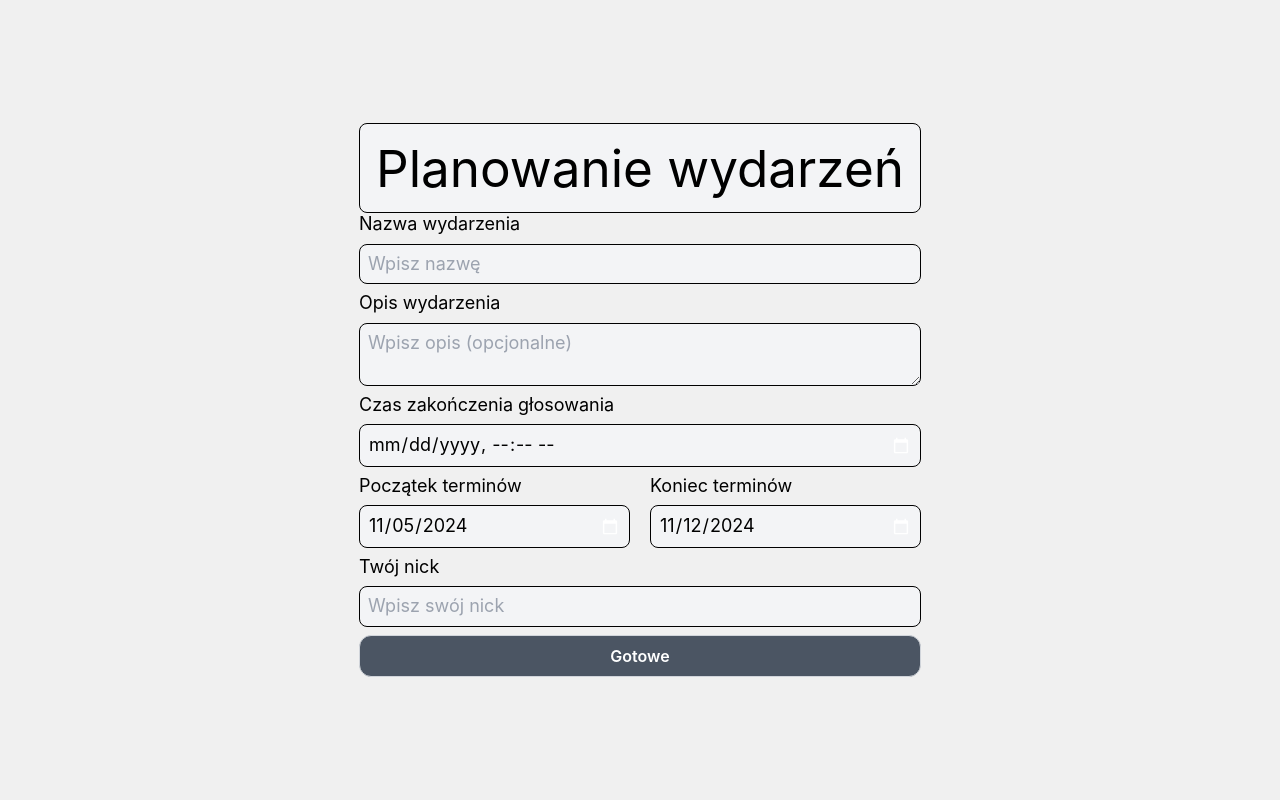
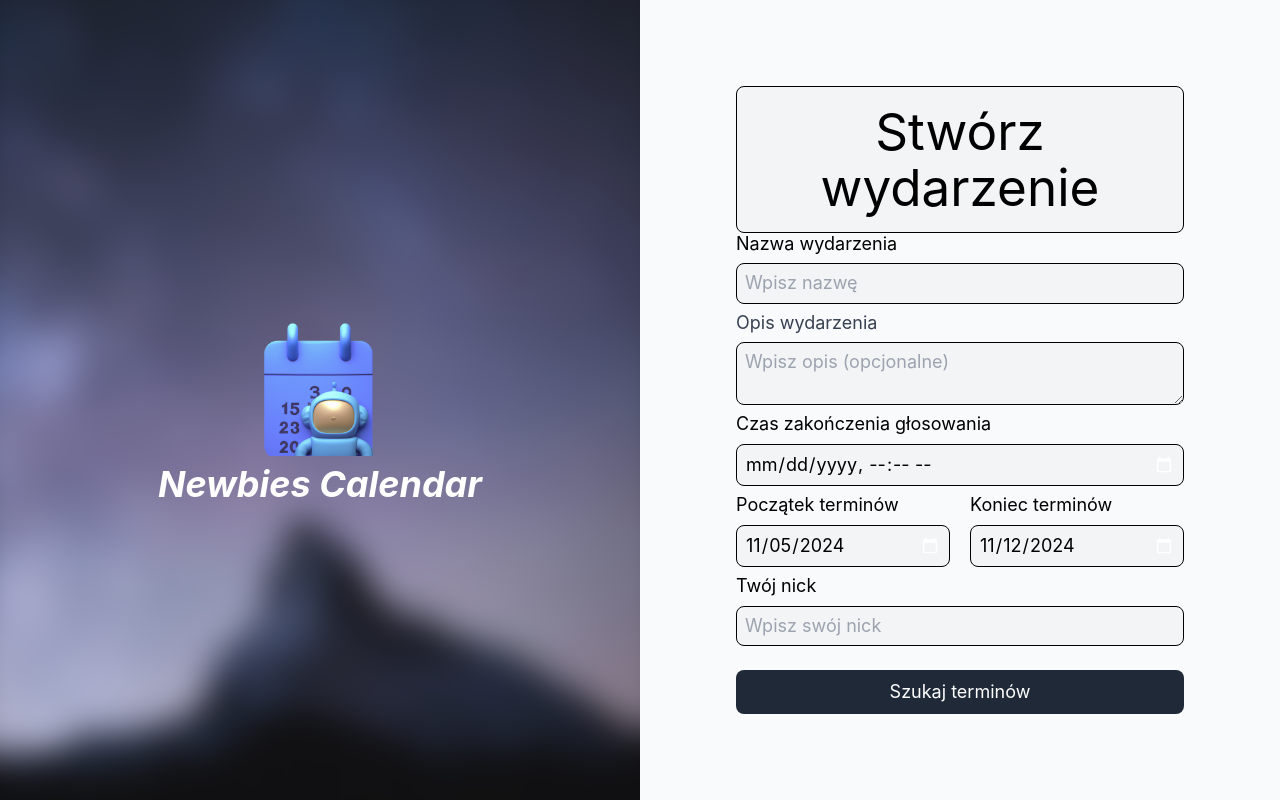
Before and after one commit to Newbies-Workplace/calendar-app-frontend, a React (Vite) app: page / in a window 1280 px wide. Built offline with nearby package versions, Linux system fonts and the light colour scheme.

Commit message:
Add fancy background

```diff
--- a/src/routes/index.tsx
+++ b/src/routes/index.tsx
@@ -52,23 +52,25 @@ function CreateEventPage() {
     })
       .then((event) => {
         saveParticipantToCookie(event.id, event.owner);
-
         navigate({ to: `/calendar/${event.id}` });
       })
       .catch((error) => console.error(error));
   };
 
   return (
-    <>
-      <h1 className="text-black border border-black bg-gray-100 p-4 rounded-lg">
-        Planowanie wydarzeń
-      </h1>
-
+    <div className="flex min-h-screen h-screen w-screen overflow-hidden">
+      <div className="w-1/2 h-full bg-black flex flex-col justify-center items-center overflow-hidden">
+        <div className="w-full h-full bg-[url('/tlo.jpg')] bg-center bg-cover blur-lg scale-110"></div>
+        <div className="absolute flex flex-col justify-center items-center gap-2">
+        <img className="w-1/4 h-1/4" src="/icon.png" alt="tlo" />
+        <h1 className="text-white text-4xl font-bold italic">Newbies Calendar</h1></div>
+      </div>
+      <div className="w-1/2 h-full flex items-center justify-center bg-gray-50 p-10">
+        <div className="w-full max-w-md">
+          <h1 className="text-black border border-black bg-gray-100 p-4 rounded-lg w-full text-center">Stwórz wydarzenie</h1>
           <form className="text-lg leading-tight" onSubmit={handleSubmit(onSubmit)}>
             <div className="flex flex-col gap-2">
-          <label htmlFor="name" className="text-black object-top text-left">
-            Nazwa wydarzenia
-          </label>
+            <label htmlFor="name" className="text-black object-top text-left">Nazwa wydarzenia</label>
               <input
                 className="border border-black bg-gray-100 p-2 rounded-lg text-black"
                 type="text"
@@ -76,27 +78,18 @@ function CreateEventPage() {
                 placeholder="Wpisz nazwę"
                 {...register("name", { required: true })}
               />
-          {errors.name && (
-            <div className="text-red-500 text-sm">Nazwa jest wymagana</div>
-          )}
-          <label
-            htmlFor="description"
-            className="text-black object-top text-left"
-          >
-            Opis wydarzenia
-          </label>
+              {errors.name && <div className="text-red-500 text-sm">Nazwa jest wymagana</div>}
+
+              <label htmlFor="description" className="text-gray-700">Opis wydarzenia</label>
               <textarea
                 className="border border-black bg-gray-100 p-2 rounded-lg text-black"
                 id="description"
                 placeholder="Wpisz opis (opcjonalne)"
                 {...register("description")}
               />
-          <label
-            htmlFor="voting_end"
-            className="text-black object-top text-left"
-          >
-            Czas zakończenia głosowania
-          </label>
+
+
+                <label htmlFor="voting_end" className="text-black object-top text-left">Czas zakończenia głosowania</label>
               <input
                 className="border border-black bg-gray-100 p-2 rounded-lg text-black"
                 type="datetime-local"
@@ -113,12 +106,7 @@ function CreateEventPage() {
 
               <div className="flex space-x-5 w-full">
                 <div className="flex flex-col gap-2 w-1/2">
-              <label
-                htmlFor="start"
-                className="text-black object-top text-left"
-              >
-                Początek terminów
-              </label>
+                  <label htmlFor="start" className="text-black object-top text-left">Początek terminów</label>
                   <input
                     className="border border-black bg-gray-100 p-2 rounded-lg text-black"
                     type="date"
@@ -129,11 +117,8 @@ function CreateEventPage() {
                     })}
                   />
                 </div>
-
                 <div className="flex flex-col gap-2 w-1/2">
-              <label htmlFor="end" className="text-black object-top text-left">
-                Koniec terminów
-              </label>
+                  <label htmlFor="end" className="text-black object-top text-left">Koniec terminów</label>
                   <input
                     className="border border-black bg-gray-100 p-2 rounded-lg text-black"
                     type="date"
@@ -151,21 +136,23 @@ function CreateEventPage() {
                 </div>
               )}
 
-          <label className="text-black object-top text-left" htmlFor={"owner"}>
-            Twój nick
-          </label>
+              <label className="text-black object-top text-left" htmlFor={"owner"}>Twój nick</label>
               <input
                 id={"owner"}
                 {...register("owner", { required: true })}
                 placeholder="Wpisz swój nick"
                 className="border border-black bg-gray-100 p-2 rounded-lg text-black"
+
               />
-          {errors.owner && (
-            <div className="text-red-500 text-sm">Twój nick jest wymagany</div>
-          )}
-          <Button onClick={() => {}}>Gotowe</Button>
+              {errors.owner && <div className="text-red-500 text-sm">Twój nick jest wymagany</div>}
+
+              <button className="bg-gray-800 text-white hover:bg-gray-600 rounded-lg mt-4 h-11">
+                Szukaj terminów
+              </button>
             </div>
           </form>
-    </>
+        </div>
+      </div>
+    </div>
   );
 }
```
Also changed, not shown: public/tlo.jpg (added). Lines whose indentation alone changed are shown as unchanged.
